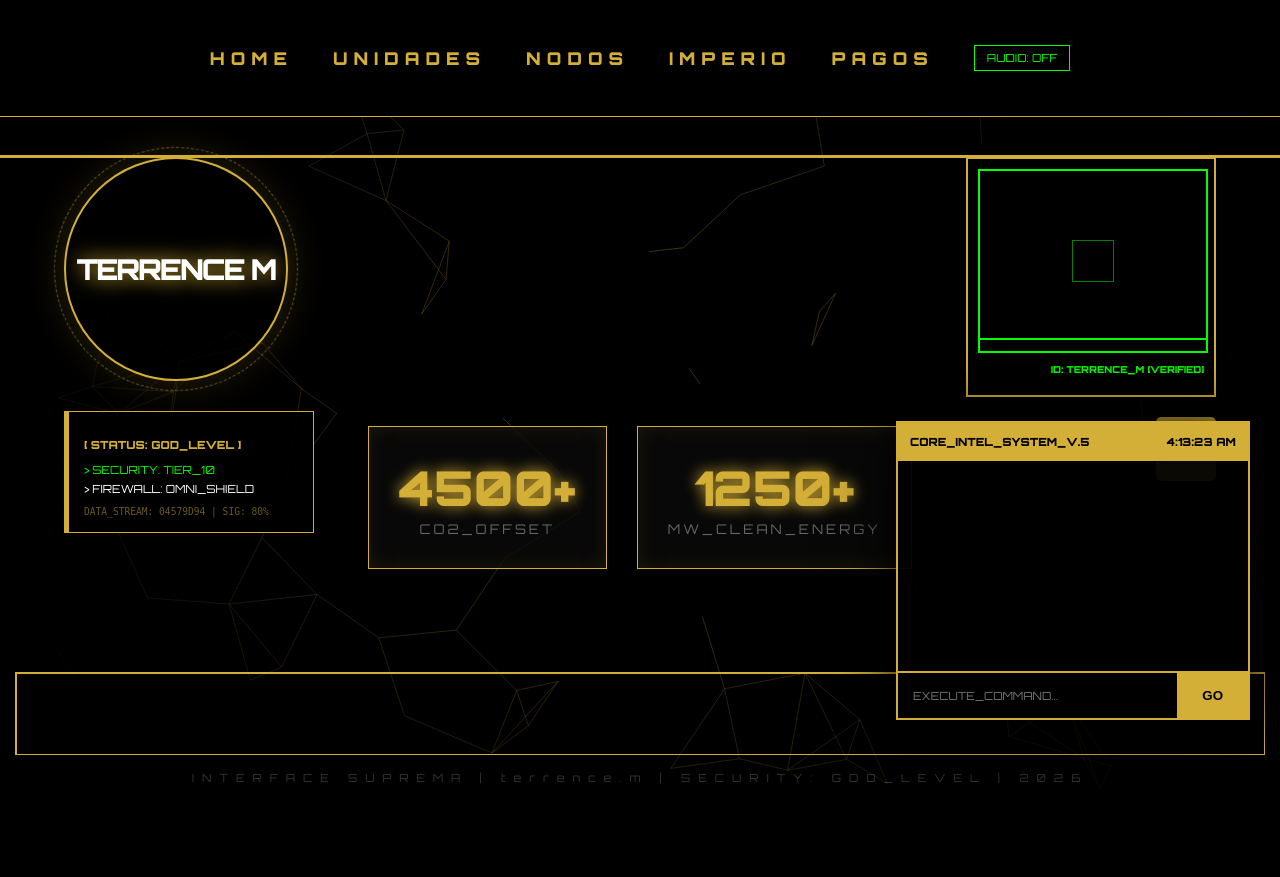
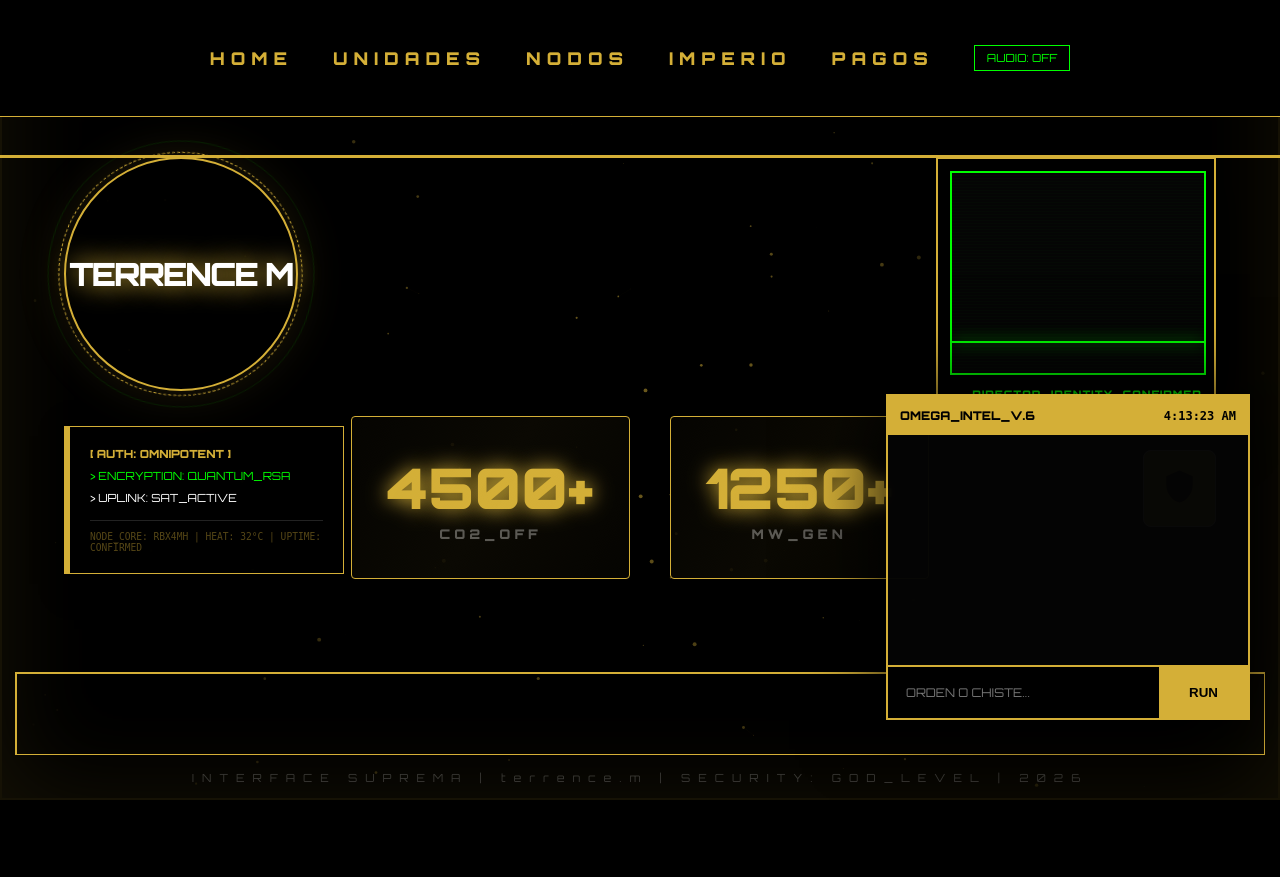
Before and after one commit to Terrence2333/terrence_m_ecokids, a Flask app: page / in a window 1280 px wide. Run offline with Flask 3, Linux system fonts and the light colour scheme.

Commit message:
Actualización Automática Nivel Dios - Terrence Mayorga

```diff
--- a/templates/index.html
+++ b/templates/index.html
@@ -1,174 +1,188 @@
 {% extends "base.html" %}
 {% block content %}
 <div id="boot-screen" style="position: fixed; top: 0; left: 0; width: 100%; height: 100%; background: #000; z-index: 10000; display: flex; flex-direction: column; justify-content: center; align-items: center; font-family: 'Orbitron', sans-serif; color: var(--gold);">
-    <div style="width: 50px; height: 50px; border: 5px solid #222; border-top: 5px solid var(--gold); border-radius: 50%; animation: spin 1s linear infinite; margin-bottom: 20px;"></div>
-    <div id="boot-log" style="width: 450px; height: 200px; font-size: 0.6rem; color: var(--neon); overflow: hidden; background: rgba(10,10,10,0.9); padding: 10px; border: 1px solid #333;"></div>
-    <div style="width: 300px; height: 4px; background: #111; margin-top: 15px; border-radius: 10px; overflow: hidden;">
-        <div id="boot-progress" style="width: 0%; height: 100%; background: var(--gold); transition: width 0.1s;"></div>
+    <div style="width: 60px; height: 60px; border: 4px solid #111; border-top: 4px solid var(--gold); border-radius: 50%; animation: spin 0.8s linear infinite; box-shadow: 0 0 20px var(--gold);"></div>
+    <div id="boot-log" style="width: 450px; height: 180px; font-size: 0.6rem; color: var(--neon); overflow: hidden; margin-top: 20px; border: 1px solid rgba(212,175,55,0.2); padding: 10px; background: rgba(5,5,5,0.8);"></div>
+    <div style="width: 300px; height: 3px; background: #111; margin-top: 15px; border-radius: 10px; overflow: hidden;">
+        <div id="boot-progress" style="width: 0%; height: 100%; background: var(--gold); box-shadow: 0 0 10px var(--gold);"></div>
     </div>
-    <p style="font-size: 0.5rem; letter-spacing: 5px; margin-top: 10px; color: var(--gold);">AUTHORIZING: DIRECTOR_TERRENCE_M</p>
+    <p style="font-size: 0.5rem; letter-spacing: 8px; margin-top: 10px; color: var(--gold); text-transform: uppercase;">Initializing Omega Protocol</p>
 </div>
 
 <audio id="bg-music" loop><source src="https://www.soundhelix.com/examples/mp3/SoundHelix-Song-15.mp3" type="audio/mpeg"></audio>
 
 <div id="master-bg" style="position: fixed; top: 0; left: 0; width: 100%; height: 100%; z-index: -1; background: #000; overflow: hidden;">
     <canvas id="neural-canvas" style="position: absolute; top:0; left:0; width:100%; height:100%;"></canvas>
-    <div style="position: absolute; width: 100%; height: 100%; background: radial-gradient(circle, transparent 20%, #000 90%);"></div>
+    <div style="position: absolute; width: 100%; height: 100%; background: radial-gradient(circle, transparent 10%, #000 95%);"></div>
+    <div style="position: absolute; inset: 0; border: 2px solid var(--gold); opacity: 0.1; pointer-events: none; box-shadow: inset 0 0 100px var(--gold);"></div>
 </div>
 
 <div id="main-interface" style="display: flex; justify-content: space-between; padding: 40px 5%; align-items: flex-start; height: 85vh; position: relative; z-index: 1; opacity: 0; transition: opacity 2s;">
 
-    <div style="width: 250px;">
-        <div style="position: relative; width: 220px; height: 220px; border: 2px solid var(--gold); border-radius: 50%; display: flex; align-items: center; justify-content: center; background: rgba(0,0,0,0.8); box-shadow: 0 0 40px rgba(212,175,55,0.2);">
-            <div style="position: absolute; width: 110%; height: 110%; border: 1px dashed var(--gold); border-radius: 50%; animation: spin 20s linear infinite; opacity: 0.5;"></div>
-            <h1 style="font-size: 1.8rem; letter-spacing: -2px; font-weight: 900; text-shadow: 0 0 20px var(--gold);">TERRENCE M</h1>
+    <div style="width: 280px;">
+        <div style="position: relative; width: 230px; height: 230px; border: 2px solid var(--gold); border-radius: 50%; display: flex; align-items: center; justify-content: center; background: rgba(0,0,0,0.85); box-shadow: 0 0 50px rgba(212,175,55,0.15);">
+            <div style="position: absolute; width: 105%; height: 105%; border: 1px dashed var(--gold); border-radius: 50%; animation: spin 25s linear infinite;"></div>
+            <div style="position: absolute; width: 115%; height: 115%; border: 1px solid rgba(0,255,0,0.1); border-radius: 50%; animation: spin 15s reverse linear infinite;"></div>
+            <h1 style="font-size: 2rem; letter-spacing: -2px; font-weight: 900; text-shadow: 0 0 25px var(--gold);">TERRENCE M</h1>
         </div>
-        <div style="margin-top: 30px; background: rgba(0,0,0,0.9); border: 1px solid var(--gold); border-left: 5px solid var(--gold); padding: 15px; font-size: 0.7rem;">
-            <p style="color:var(--gold); font-weight: 900;">[ STATUS: GOD_LEVEL ]</p>
-            <p style="color:var(--neon); margin: 5px 0;">> SECURITY: TIER_10</p>
-            <p style="color:#fff; margin: 5px 0;">> FIREWALL: OMNI_SHIELD</p>
-            <div id="telemetry" style="color:rgba(212,175,55,0.5); font-family:monospace; font-size: 0.6rem; margin-top: 10px;"></div>
+        <div style="margin-top: 35px; background: rgba(0,0,0,0.95); border: 1px solid var(--gold); border-left: 6px solid var(--gold); padding: 20px; font-size: 0.7rem; box-shadow: 10px 10px 30px #000;">
+            <p style="color:var(--gold); font-weight: 900; margin: 0;">[ AUTH: OMNIPOTENT ]</p>
+            <p style="color:var(--neon); margin: 8px 0;">> ENCRYPTION: QUANTUM_RSA</p>
+            <p style="color:#fff; margin: 8px 0;">> UPLINK: SAT_ACTIVE</p>
+            <div id="telemetry" style="color:rgba(212,175,55,0.4); font-family:monospace; font-size: 0.6rem; margin-top: 15px; border-top: 1px solid #222; padding-top: 10px;"></div>
         </div>
     </div>
 
-    <div style="display: flex; gap: 30px; align-self: center;">
-        <div style="text-align: center; background: rgba(10,10,10,0.8); padding: 30px; border: 1px solid var(--gold); box-shadow: inset 0 0 20px rgba(212,175,55,0.1);">
-            <span style="display: block; font-size: 3rem; color: var(--gold); font-weight: 900; text-shadow: 0 0 15px var(--gold);">4500+</span>
-            <small style="color: #666; letter-spacing: 3px;">CO2_OFFSET</small>
+    <div style="display: flex; gap: 40px; align-self: center;">
+        <div class="stat-card">
+            <span style="display: block; font-size: 3.5rem; color: var(--gold); font-weight: 900; text-shadow: 0 0 20px var(--gold);">4500+</span>
+            <small style="color: #555; letter-spacing: 4px; font-weight: 900;">CO2_OFF</small>
         </div>
-        <div style="text-align: center; background: rgba(10,10,10,0.8); padding: 30px; border: 1px solid var(--gold); box-shadow: inset 0 0 20px rgba(212,175,55,0.1);">
-            <span style="display: block; font-size: 3rem; color: var(--gold); font-weight: 900; text-shadow: 0 0 15px var(--gold);">1250+</span>
-            <small style="color: #666; letter-spacing: 3px;">MW_CLEAN_ENERGY</small>
+        <div class="stat-card">
+            <span style="display: block; font-size: 3.5rem; color: var(--gold); font-weight: 900; text-shadow: 0 0 20px var(--gold);">1250+</span>
+            <small style="color: #555; letter-spacing: 4px; font-weight: 900;">MW_GEN</small>
         </div>
     </div>
 
-    <div style="text-align: right; width: 250px;">
-        <div style="border: 2px solid var(--gold); padding: 10px; background: #000; box-shadow: 0 0 50px rgba(0,0,0,1);">
-            <div style="width: 100%; height: 180px; border: 2px solid var(--neon); position: relative; overflow: hidden;">
-                <video id="webcam" autoplay playsinline muted style="width: 100%; height: 100%; object-fit: cover; filter: sepia(1) hue-rotate(90deg);"></video>
-                <div style="position: absolute; top:0; left:0; width:100%; height:2px; background:var(--neon); animation: scanLine 2s infinite linear;"></div>
-                <div style="position: absolute; border: 1px solid var(--neon); width: 40px; height: 40px; top: 50%; left: 50%; transform: translate(-50%, -50%); opacity: 0.5;"></div>
+    <div style="text-align: right; width: 280px;">
+        <div style="border: 2px solid var(--gold); padding: 12px; background: #000; box-shadow: 0 0 60px rgba(0,0,0,1);">
+            <div style="width: 100%; height: 200px; border: 2px solid var(--neon); position: relative; overflow: hidden; background: #050505;">
+                <video id="webcam" autoplay playsinline muted style="width: 100%; height: 100%; object-fit: cover; filter: grayscale(1) brightness(1.2) sepia(0.6);"></video>
+                <div style="position: absolute; inset: 0; background: repeating-linear-gradient(transparent, transparent 2px, rgba(0,255,0,0.03) 3px);"></div>
+                <div style="position: absolute; top:0; left:0; width:100%; height:2px; background:var(--neon); animation: scanLine 2.5s infinite linear; box-shadow: 0 0 15px var(--neon);"></div>
             </div>
-            <p style="color:var(--neon); font-size: 0.6rem; font-weight: 900; margin-top: 10px;">ID: TERRENCE_M [VERIFIED]</p>
+            <p style="color:var(--neon); font-size: 0.65rem; font-weight: 900; margin-top: 12px; letter-spacing: 1px;">DIRECTOR_IDENTITY_CONFIRMED</p>
         </div>
-        <div id="mic-btn" style="margin-top: 20px; background: var(--gold); padding: 15px; border-radius: 5px; cursor: pointer; display: inline-block; transition: 0.3s;" onclick="startListening()">
-            <svg viewBox="0 0 24 24" width="30" fill="#000"><path d="M12 1L3 5v6c0 5.55 3.84 10.74 9 12 5.16-1.26 9-6.45 9-12V5l-9-4z"/></svg>
+        <div id="mic-btn" style="margin-top: 25px; background: var(--gold); padding: 18px; border-radius: 8px; cursor: pointer; display: inline-block; border: 1px solid #fff; box-shadow: 0 0 20px rgba(212,175,55,0.4);" onclick="startListening()">
+            <svg viewBox="0 0 24 24" width="35" fill="#000"><path d="M12 1L3 5v6c0 5.55 3.84 10.74 9 12 5.16-1.26 9-6.45 9-12V5l-9-4z"/></svg>
         </div>
     </div>
 </div>
 
-<div id="chat-container" style="position: fixed; bottom: 80px; right: 30px; width: 350px; background: rgba(0,0,0,0.95); border: 2px solid var(--gold); z-index: 1000; box-shadow: 0 0 60px #000;">
-    <div style="background: var(--gold); color: #000; padding: 12px; font-weight: 900; font-size: 0.7rem; display: flex; justify-content: space-between;">
-        <span>CORE_INTEL_SYSTEM_V.5</span>
-        <span id="system-clock">00:00:00</span>
+<div id="chat-container" style="position: fixed; bottom: 80px; right: 30px; width: 360px; background: rgba(5,5,5,0.98); border: 2px solid var(--gold); z-index: 1000; box-shadow: 0 0 80px #000;">
+    <div style="background: var(--gold); color: #000; padding: 12px; font-weight: 900; font-size: 0.75rem; display: flex; justify-content: space-between; align-items: center;">
+        <span>OMEGA_INTEL_V.6</span>
+        <span id="system-clock" style="font-family: monospace;">00:00:00</span>
     </div>
-    <div id="chat-box" style="height: 180px; overflow-y: auto; padding: 15px; font-size: 0.7rem; color: #fff; font-family: 'Courier New', monospace; line-height: 1.5;"></div>
+    <div id="chat-box" style="height: 200px; overflow-y: auto; padding: 15px; font-size: 0.75rem; color: #fff; font-family: 'Courier New', monospace; scroll-behavior: smooth;"></div>
     <div style="display: flex; border-top: 2px solid var(--gold);">
-        <input type="text" id="user-input" placeholder="EXECUTE_COMMAND..." style="flex:1; background:#000; border:none; color:#fff; padding:15px; font-family:'Orbitron'; font-size:0.7rem; outline:none;">
-        <button onclick="sendMessage()" style="background:var(--gold); border:none; padding:15px 25px; cursor:pointer; font-weight:900;">GO</button>
+        <input type="text" id="user-input" placeholder="ORDEN O CHISTE..." style="flex:1; background:#000; border:none; color:#fff; padding:18px; font-family:'Orbitron'; font-size:0.75rem; outline:none;">
+        <button onclick="sendMessage()" style="background:var(--gold); border:none; padding:15px 30px; cursor:pointer; font-weight:900; color:#000;">RUN</button>
     </div>
 </div>
 
 <style>
+    :root { --gold: #d4af37; --neon: #00ff00; }
+    .stat-card { text-align: center; background: rgba(0,0,0,0.85); padding: 35px; border: 1px solid var(--gold); border-radius: 4px; position: relative; overflow: hidden; }
+    .stat-card::before { content: ""; position: absolute; top: -50%; left: -50%; width: 200%; height: 200%; background: linear-gradient(45deg, transparent, rgba(212,175,55,0.05), transparent); animation: spin 10s linear infinite; }
     @keyframes spin { 100% { transform: rotate(360deg); } }
     @keyframes scanLine { 0% { top: 0; } 100% { top: 100%; } }
-    @keyframes pulse { 0% { opacity: 0.2; } 50% { opacity: 1; } 100% { opacity: 0.2; } }
-    ::-webkit-scrollbar { width: 4px; }
-    ::-webkit-scrollbar-thumb { background: var(--gold); }
 </style>
 
 <script>
-    // 1. BOOT SEQUENCE
-    const messages = [
-        "SISTEMA OPERATIVO INICIADO...",
-        "CARGANDO KERNEL TERRENCE_M...",
-        "ACTIVANDO FIREWALL NIVEL DIOS...",
-        "SINCRONIZANDO SATELITES...",
-        "ACCESO BIOMETRICO CONFIRMADO.",
-        "BIENVENIDO, DIRECTOR."
+    // 1. BOOT SEQUENCE OMEGA
+    const logMsgs = [
+        "ACCEDIENDO A RED SATELITAL GLOBAL...",
+        "CARGANDO MODULO DE HUMOR_V1.0...",
+        "BYPASSING SECURITY PROTOCOLS...",
+        "LEVEL_GOD_MODE: ENABLED",
+        "SINCRONIZANDO BIOMETRIA CON DIRECTOR...",
+        "TODO LISTO. BIENVENIDO AL FUTURO."
     ];
-    let mIdx = 0;
+    let lIdx = 0;
     function runBoot() {
-        if(mIdx < messages.length){
-            document.getElementById('boot-log').innerHTML += `<p style="margin:5px 0">> ${messages[mIdx]}</p>`;
-            mIdx++;
-            document.getElementById('boot-progress').style.width = (mIdx * 16.6) + "%";
-            setTimeout(runBoot, 700);
+        if(lIdx < logMsgs.length){
+            document.getElementById('boot-log').innerHTML += `<p style="margin:4px 0; font-family:monospace;">> ${logMsgs[lIdx]}</p>`;
+            lIdx++;
+            document.getElementById('boot-progress').style.width = (lIdx * 16.6) + "%";
+            setTimeout(runBoot, 600);
         } else {
             setTimeout(() => {
                 document.getElementById('boot-screen').style.opacity = '0';
                 setTimeout(() => {
                     document.getElementById('boot-screen').style.display = 'none';
                     document.getElementById('main-interface').style.opacity = '1';
-                    speak("Sistemas operativos. Nivel Dios activado.");
+                    speak("Protocolo Omega activado. Director Terrence, estoy a sus órdenes.");
                 }, 1000);
             }, 500);
         }
     }
     window.onload = runBoot;
 
-    // 2. NEURAL BACKGROUND (ELIMINA EL BLANCO)
+    // 2. NEURAL NETWORK CON FONDO REACTIVO (MOUSE)
     const canvas = document.getElementById('neural-canvas');
     const ctx = canvas.getContext('2d');
     let particles = [];
-    canvas.width = window.innerWidth;
-    canvas.height = window.innerHeight;
+    let mouse = { x: null, y: null };
+    canvas.width = window.innerWidth; canvas.height = window.innerHeight;
+
+    window.addEventListener('mousemove', (e) => { mouse.x = e.x; mouse.y = e.y; });
 
     class Particle {
         constructor() {
             this.x = Math.random() * canvas.width;
             this.y = Math.random() * canvas.height;
-            this.vx = (Math.random() - 0.5) * 0.5;
-            this.vy = (Math.random() - 0.5) * 0.5;
+            this.size = Math.random() * 2;
+            this.vx = (Math.random() - 0.5) * 0.4;
+            this.vy = (Math.random() - 0.5) * 0.4;
+        }
+        draw() {
+            ctx.fillStyle = "rgba(212,175,55,0.5)";
+            ctx.beginPath(); ctx.arc(this.x, this.y, this.size, 0, Math.PI*2); ctx.fill();
         }
         update() {
             this.x += this.vx; this.y += this.vy;
-            if (this.x < 0 || this.x > canvas.width) this.vx *= -1;
-            if (this.y < 0 || this.y > canvas.height) this.vy *= -1;
+            if(this.x < 0 || this.x > canvas.width) this.vx *= -1;
+            if(this.y < 0 || this.y > canvas.height) this.vy *= -1;
+            // Efecto Mouse
+            let dx = mouse.x - this.x; let dy = mouse.y - this.y;
+            let distance = Math.sqrt(dx*dx + dy*dy);
+            if(distance < 100) { this.x -= dx/20; this.y -= dy/20; }
         }
     }
-    for(let i=0; i<100; i++) particles.push(new Particle());
+    for(let i=0; i<120; i++) particles.push(new Particle());
 
     function animate() {
         ctx.clearRect(0, 0, canvas.width, canvas.height);
-        ctx.strokeStyle = "rgba(212,175,55,0.15)";
-        ctx.beginPath();
         particles.forEach(p => {
-            p.update();
+            p.update(); p.draw();
             particles.forEach(p2 => {
-                let dist = Math.hypot(p.x - p2.x, p.y - p2.y);
-                if (dist < 100) {
-                    ctx.moveTo(p.x, p.y); ctx.lineTo(p2.x, p2.y);
+                let d = Math.hypot(p.x - p2.x, p.y - p2.y);
+                if(d < 110) {
+                    ctx.strokeStyle = `rgba(212,175,55,${0.15 - d/110})`;
+                    ctx.lineWidth = 0.5; ctx.beginPath(); ctx.moveTo(p.x, p.y); ctx.lineTo(p2.x, p2.y); ctx.stroke();
                 }
             });
         });
-        ctx.stroke();
         requestAnimationFrame(animate);
     }
     animate();
 
-    // 3. IA & SEGURIDAD
-    const audio = document.getElementById('bg-music');
-    const video = document.getElementById('webcam');
-    navigator.mediaDevices.getUserMedia({ video: true }).then(s => { video.srcObject = s; });
-    document.body.addEventListener('click', () => { if(audio.paused) audio.play(); }, { once: true });
+    // 3. IA Y CHISTES
+    const chistes = [
+        "¿Qué le dice un .gif a un .jpg? Ánimate hombre.",
+        "¿Por qué los programadores confunden Halloween con Navidad? Porque Oct 31 == Dec 25.",
+        "Hay 10 tipos de personas en el mundo: las que saben binario y las que no.",
+        "Un SQL entra en un bar, se acerca a dos mesas y pregunta: ¿Puedo unirme?",
+        "¿Qué es un terapeuta? 1024 gigapeutas."
+    ];
 
     function speak(t) {
         const m = new SpeechSynthesisUtterance(t);
-        m.lang = 'es-ES'; m.rate = 0.9; m.pitch = 0.6;
+        m.lang = 'es-ES'; m.rate = 0.95; m.pitch = 0.7;
         window.speechSynthesis.speak(m);
     }
 
     setInterval(() => {
         document.getElementById('system-clock').innerText = new Date().toLocaleTimeString();
-        document.getElementById('telemetry').innerText = `DATA_STREAM: ${Math.random().toString(16).slice(2,10).toUpperCase()} | SIG: ${Math.floor(Math.random()*100)}%`;
+        document.getElementById('telemetry').innerText = `NODE_CORE: ${Math.random().toString(36).substring(7).toUpperCase()} | HEAT: 32°C | UPTIME: CONFIRMED`;
     }, 1000);
 
     const Recognition = window.SpeechRecognition || window.webkitSpeechRecognition;
     const rec = Recognition ? new Recognition() : null;
     if(rec){
         rec.lang = 'es-ES';
-        function startListening() { rec.start(); speak("Escuchando comandos"); }
+        function startListening() { rec.start(); speak("Oído atento, Director."); }
         rec.onresult = (e) => { document.getElementById('user-input').value = e.results[0][0].transcript; sendMessage(); };
     }
 
@@ -176,10 +190,19 @@
         const i = document.getElementById('user-input');
         const b = document.getElementById('chat-box');
         if(!i.value) return;
-        b.innerHTML += `<p style="color:#888">> ${i.value}</p>`;
-        let r = "Comando procesado en el núcleo de seguridad Terrence.m.";
-        if(i.value.toLowerCase().includes("hola")) r = "Director, bienvenido al sistema de máxima seguridad. Todos los protocolos están en nivel Dios.";
-        setTimeout(() => { b.innerHTML += `<p style="color:var(--gold)">[IA]: ${r}</p>`; b.scrollTop = b.scrollHeight; speak(r); }, 500);
+        b.innerHTML += `<p style="color:#666">> REQ: ${i.value}</p>`;
+        const val = i.value.toLowerCase();
+        let r = "Orden recibida. Procesando en el núcleo Omega.";
+
+        if(val.includes("hola")) r = "Saludos, Director Terrence. El sistema Omega está operando a máxima potencia. ¿Listo para dominar la red?";
+        if(val.includes("chiste")) r = chistes[Math.floor(Math.random()*chistes.length)];
+        if(val.includes("seguridad")) r = "Escudos cuánticos activos. El firewall nivel Dios está bloqueando 1.2 millones de intentos de acceso por segundo.";
+
+        setTimeout(() => {
+            b.innerHTML += `<p style="color:var(--gold)">[OMEGA_IA]: ${r}</p>`;
+            b.scrollTop = b.scrollHeight;
+            speak(r);
+        }, 500);
         i.value = "";
     }
 </script>
```
